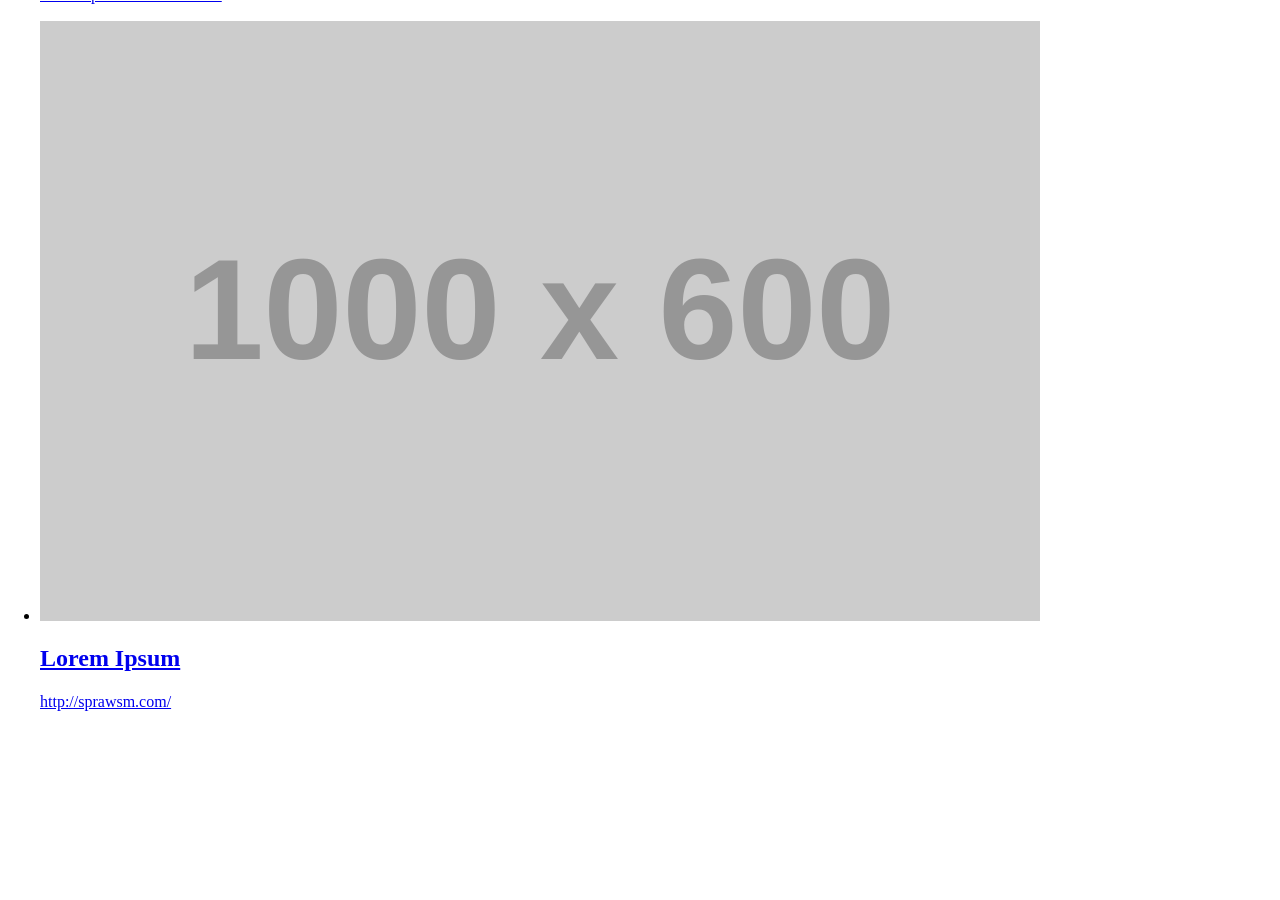
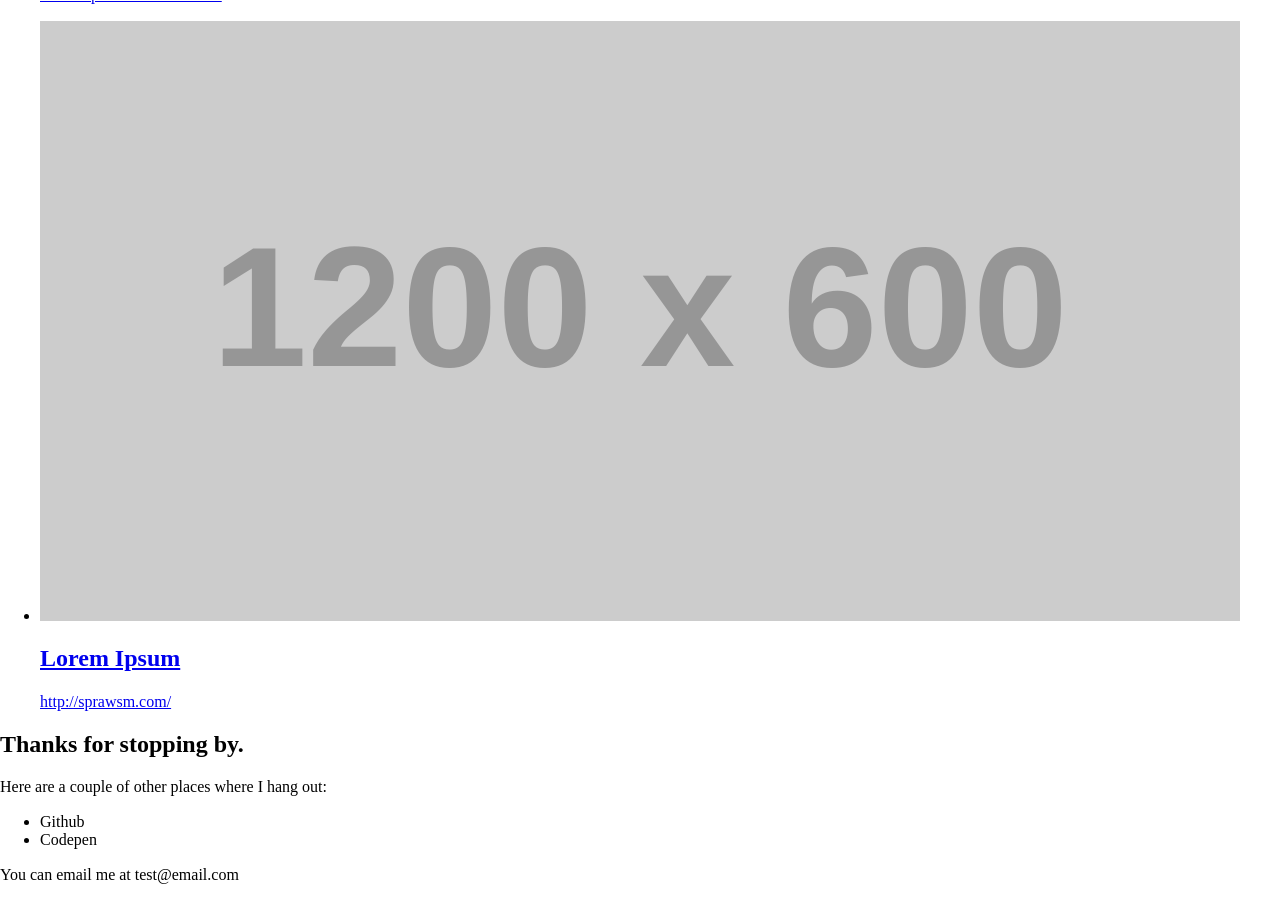
Before and after one commit to jasonheecs/jasonheecs.github.io, a Jekyll site: the page built from app/index.html, in a window 1280 px wide and 900 px high, scrolled down 3178 px. Built offline with Jekyll 4.4.1, drawn with Linux system fonts in a browser that asks for light colours; nearby versions of some CDN libraries; before the commit the page ends 3905 px from its top, so only the background shows below that.

Commit message:
Added footer

```diff
--- a/app/_layouts/default.html
+++ b/app/_layouts/default.html
@@ -15,7 +15,7 @@
         <li class="accordion__item">
           <div>
             <span class="accordion__img-wrapper">
-              <img src="http://placehold.it/1000x600">
+              <img src="http://placehold.it/1200x600">
             </span>
             <a class="accordion__link" href="#">
               <h2>Lorem Ipsum</h2>
@@ -26,7 +26,7 @@
         <li class="accordion__item">
           <div>
             <span class="accordion__img-wrapper">
-              <img src="http://placehold.it/1000x600">
+              <img src="http://placehold.it/1200x600">
             </span>
             <a class="accordion__link" href="#">
               <h2>Lorem Ipsum</h2>
@@ -37,7 +37,7 @@
         <li class="accordion__item">
           <div>
             <span class="accordion__img-wrapper">
-              <img src="http://placehold.it/1000x600">
+              <img src="http://placehold.it/1200x600">
             </span>
             <a class="accordion__link" href="#">
               <h2>Lorem Ipsum</h2>
@@ -48,7 +48,7 @@
         <li class="accordion__item">
           <div>
             <span class="accordion__img-wrapper">
-              <img src="http://placehold.it/1000x600">
+              <img src="http://placehold.it/1200x600">
             </span>
             <a class="accordion__link" href="#">
               <h2>Lorem Ipsum</h2>
@@ -59,7 +59,7 @@
        <li class="accordion__item">
           <div>
             <span class="accordion__img-wrapper">
-              <img src="http://placehold.it/1000x600">
+              <img src="http://placehold.it/1200x600">
             </span>
             <a class="accordion__link" href="#">
               <h2>Lorem Ipsum</h2>
@@ -69,6 +69,15 @@
         </li>
       </ul>
     </section>
+    <footer class="footer">
+      <h2 class="footer__title">Thanks for stopping by.</h2>
+      <p>Here are a couple of other places where I hang out:</p>
+      <ul class="footer__links">
+        <li>Github</li>
+        <li>Codepen</li>
+      </ul>
+      <p>You can email me at test@email.com</p>
+    </footer>
     {% comment %}
     <div class="page-content">
       <div class="wrapper">
--- a/app/_scss/main.scss
+++ b/app/_scss/main.scss
@@ -4,7 +4,9 @@
 
 @import 'components/flexbox';
 
-@import 'modules/nav',
+@import 'modules/header',
+		'modules/nav',
 		'modules/canvas',
 		'modules/hero',
-		'modules/accordion';
+		'modules/accordion',
+		'modules/footer';
--- a/app/_scss/modules/_nav.scss
+++ b/app/_scss/modules/_nav.scss
@@ -1,5 +1,6 @@
 .nav__list {
 	list-style: none;
+	margin: 0;
 }
 
 .nav__item {
```
Also changed, not shown: app/_scss/modules/_footer.scss (added, +17 -0 lines), app/_scss/modules/_header.scss (added, +7 -0 lines).
